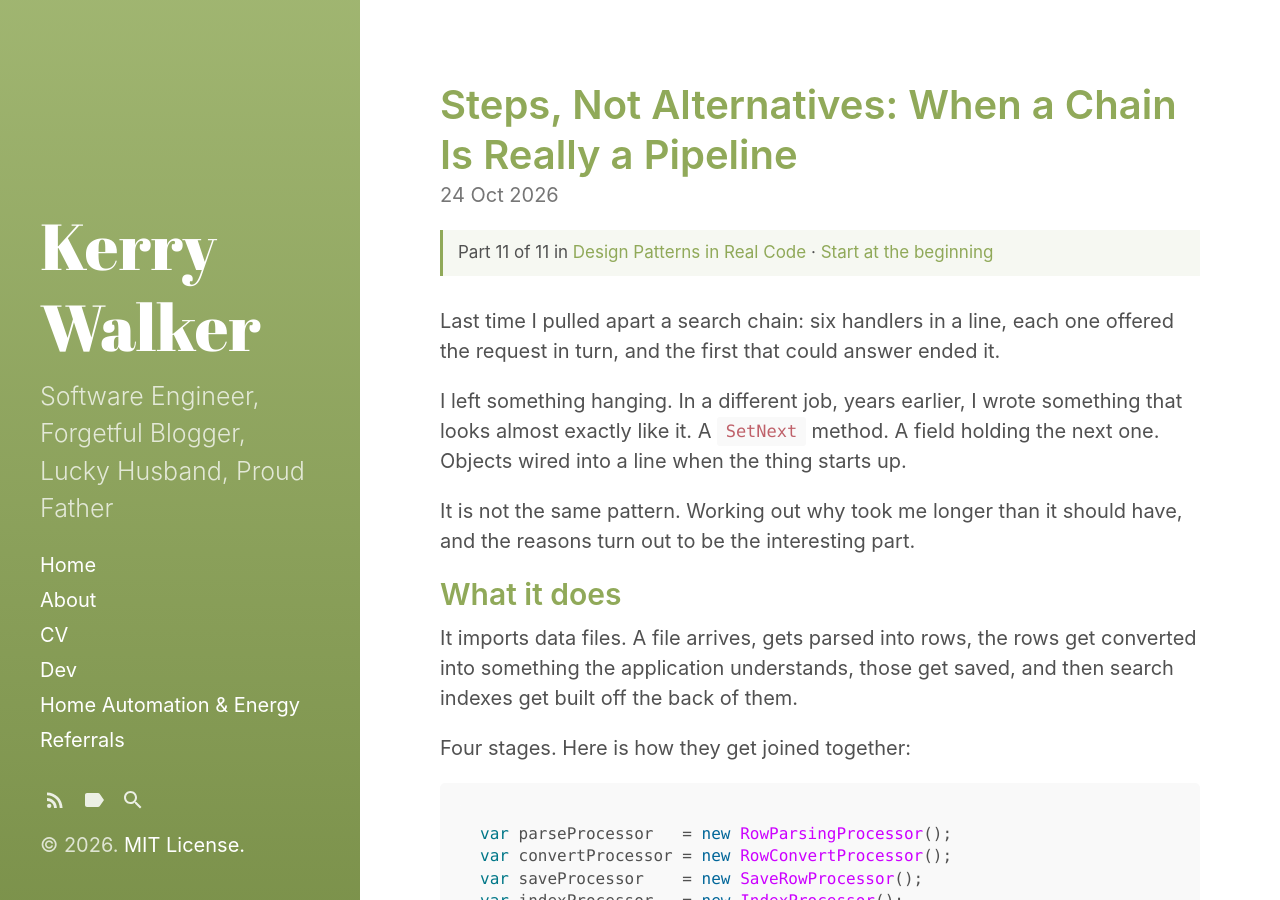
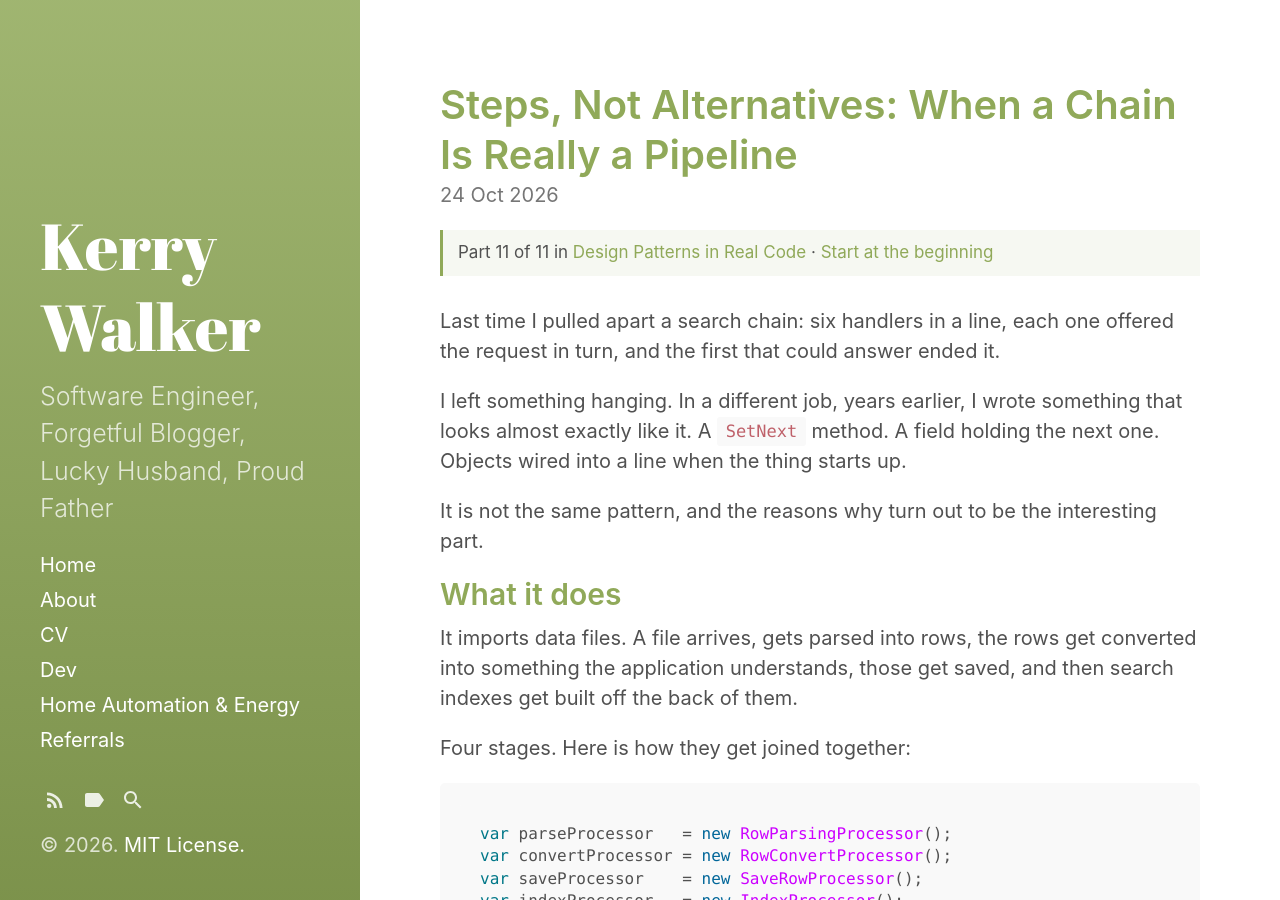
Before and after one commit to KerryWalker/KerryWalker.github.io, a Jekyll site: the page built from _posts/2026-10-24-steps-not-alternatives.md, in a window 1280 px wide and 900 px high. Built offline with Jekyll 4.4.1, drawn with Linux system fonts in a browser that asks for light colours; comment, search, counter and statistics services are not loaded.

Commit message:
Tone fixes, and a dev section for the migration series
Drops the scare quotes from 'senior developers' in the async post. The
quotes read as a judgement on former colleagues, and the observation is
stronger without them: if the misconception is widespread, the post has
a reason to exist.

Cuts 'took me longer than it should have' from the chain follow-up. The
post spends 1500 words showing the distinction is subtle, so saying it
was hard reads as apology.

Adds a Merging two systems section to dev.md, guarded so it stays hidden
until the first post in that series is dated.

```diff
--- a/_posts/2026-10-24-steps-not-alternatives.md
+++ b/_posts/2026-10-24-steps-not-alternatives.md
@@ -14,7 +14,7 @@ Last time I pulled apart a search chain: six handlers in a line, each one offere
 
 I left something hanging. In a different job, years earlier, I wrote something that looks almost exactly like it. A `SetNext` method. A field holding the next one. Objects wired into a line when the thing starts up.
 
-It is not the same pattern. Working out why took me longer than it should have, and the reasons turn out to be the interesting part.
+It is not the same pattern, and the reasons why turn out to be the interesting part.
 
 ## What it does
 
```
Also changed, not shown: _posts/2026-07-20-async-await-does-not-create-new-threads.md (+1 -1 lines), dev.md (+11 -0 lines).
